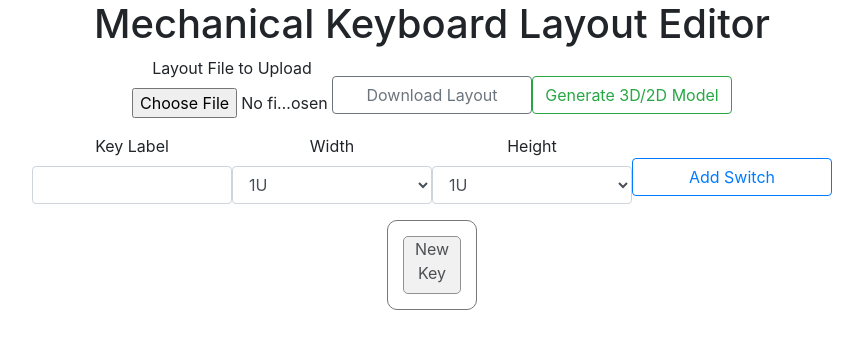
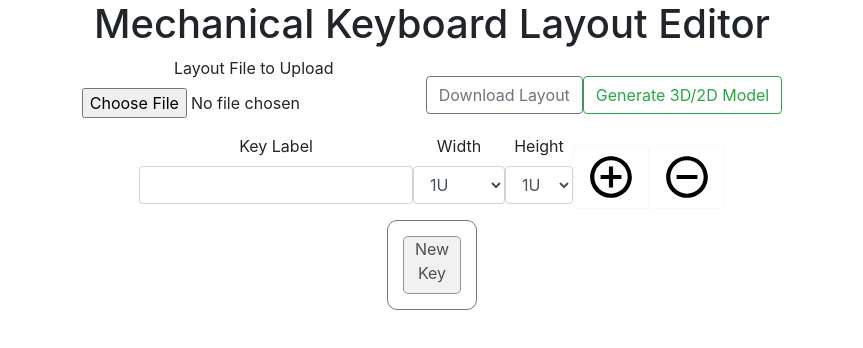
Before and after one commit to SinjinJang/mechanical-keyboard-layout-editor, a React (Create React App) app: page / in a window 1280 px wide. Shown: the top 348 px of the page, without its empty margins (208-1071 px from the left). Built offline with nearby package versions, Linux system fonts and the light colour scheme.

Commit message:
스위치 추가 버튼을 아이콘으로 표시 & 스위치 제거 버튼 추가 (동작 구현 필요)

```diff
--- a/src/App.css
+++ b/src/App.css
@@ -32,6 +32,10 @@
 }
 
 .editpanel__item {
-  flex-basis: 200px;
   box-sizing: border-box;
 }
+
+.editpanel__imageicon {
+  width: 50px;
+  height: 50px;
+}
--- a/src/App.js
+++ b/src/App.js
@@ -3,6 +3,10 @@ import React from 'react';
 import Draggable from 'react-draggable';
 import Button from 'react-bootstrap/Button';
 import Form from 'react-bootstrap/Form';
+
+import plus_icon from './images/add_circle_outline_black_24dp.svg';
+import minus_icon from './images/remove_circle_outline_black_24dp.svg';
+
 
 // 기본 1U 스위치의 크기 정의 (px 단위)
 const UNIT_1 = 60;
@@ -106,10 +110,21 @@ class EditPanel extends React.Component {
           </Form.Group>
           <Button
             className='editpanel__item'
-            variant='outline-primary'
-            onClick={this.props.onAddSwitchClick}
+            variant='outline-light'
           >
-            Add Switch
+            <img
+              src={plus_icon}
+              className='editpanel__imageicon'
+              onClick={this.props.onAddSwitchClick} />
+          </Button>
+          <Button
+            className='editpanel__item'
+            variant='outline-light'
+          >
+            <img
+              src={minus_icon}
+              className='editpanel__imageicon'
+              onClick={this.props.onAddSwitchClick} />
           </Button>
         </div>
       </div>
```
Also changed, not shown: src/images/add_circle_outline_black_24dp.svg (added), src/images/remove_circle_outline_black_24dp.svg (added).
